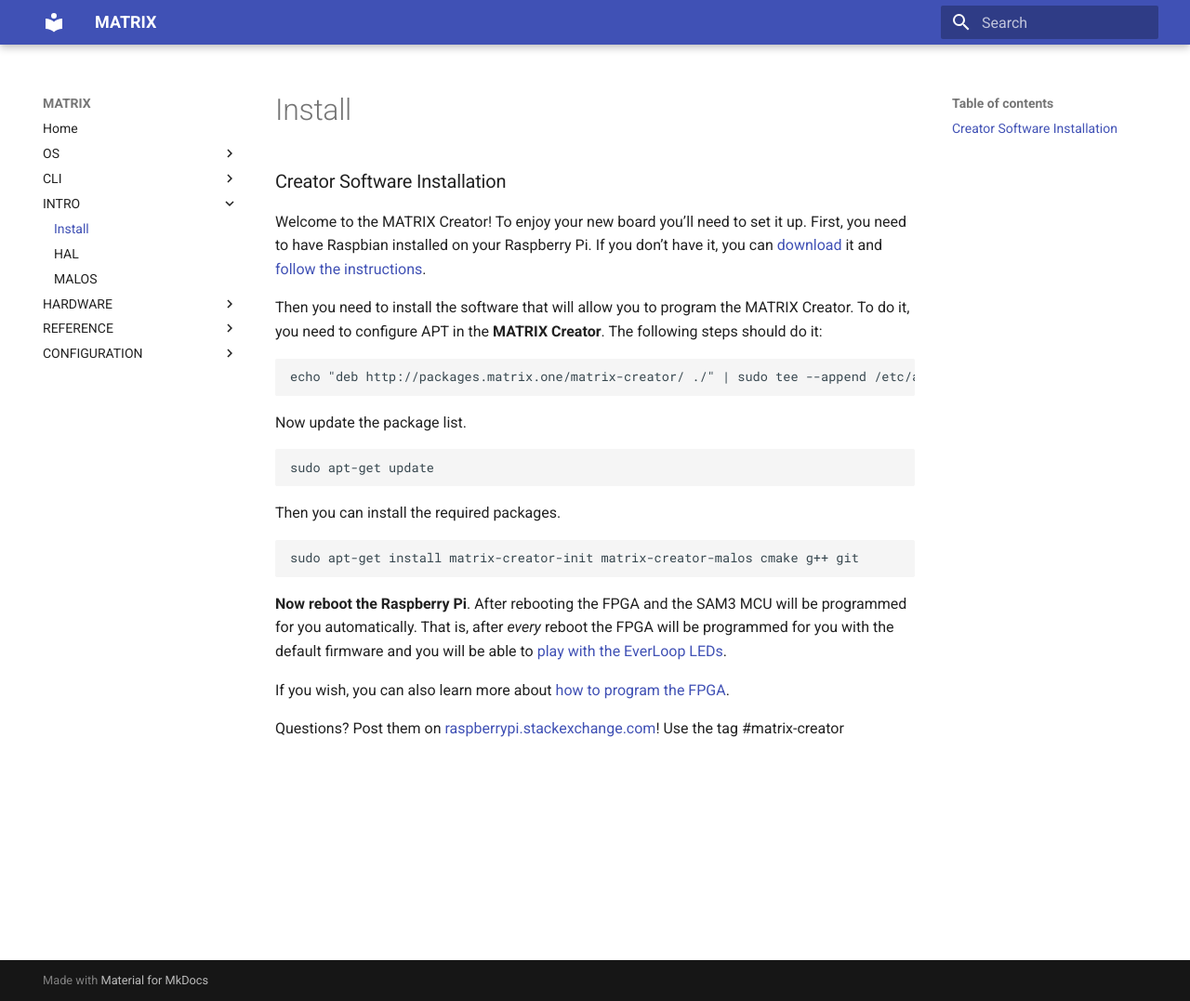
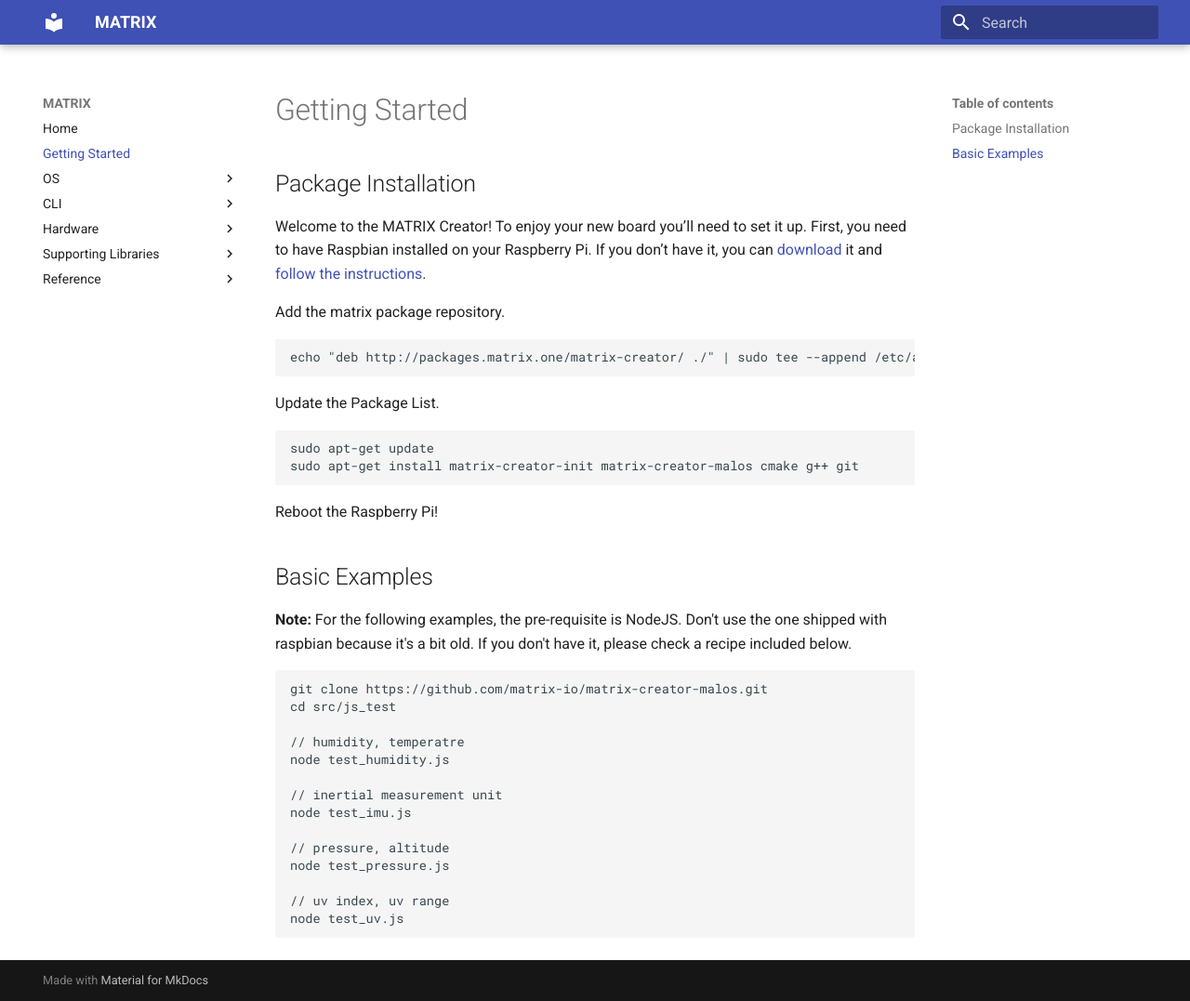
Before and after one commit to matrix-io/matrix-documentation, an MkDocs documentation site: the page built from docs/intro/install.md, in a window 1280 px wide and 1077 px high. Shown: the whole window at 93% size. Built offline with MkDocs 1.6.1 and Material for MkDocs 9.7.7, drawn with Linux system fonts in a browser that asks for light colours; old or Windows-style settings are respelled for this version of MkDocs.

Commit message:
updates to mkdocs

````diff
--- a/docs/intro/install.md
+++ b/docs/intro/install.md
@@ -1,22 +1,36 @@
-### Creator Software Installation
+## Package Installation
 
 Welcome to the MATRIX Creator! To enjoy your new board you’ll need to set it up. First, you need to have Raspbian installed on your Raspberry Pi. If you don’t have it, you can [download](https://www.raspberrypi.org/downloads/raspbian/) it and [follow the instructions](https://www.raspberrypi.org/documentation/installation/installing-images/README.md).
 
-Then you need to install the software that will allow you to program the MATRIX Creator. To do it, you need to configure APT in the **MATRIX Creator**. The following steps should do it:
+Add the matrix package repository.
+```
+echo "deb http://packages.matrix.one/matrix-creator/ ./" | sudo tee --append /etc/apt/sources.list
+```
 
-    echo "deb http://packages.matrix.one/matrix-creator/ ./" | sudo tee --append /etc/apt/sources.list
+Update the Package List.
+```
+sudo apt-get update
+sudo apt-get install matrix-creator-init matrix-creator-malos cmake g++ git
+```
 
-Now update the package list.
+Reboot the Raspberry Pi!
 
-    sudo apt-get update
+## Basic Examples
 
-Then you can install the required packages.
+**Note:** For the following examples, the pre-requisite is NodeJS. Don't use the one shipped with raspbian because it's a bit old. If you don't have it, please check a recipe included below.
+```
+git clone https://github.com/matrix-io/matrix-creator-malos.git
+cd src/js_test
 
-    sudo apt-get install matrix-creator-init matrix-creator-malos cmake g++ git
+// humidity, temperatre
+node test_humidity.js
 
-**Now reboot the Raspberry Pi**. After rebooting the FPGA and the SAM3 MCU will be programmed for you automatically.
-That is, after *every* reboot the FPGA will be programmed for you with the default firmware and you will be able to [play with the EverLoop LEDs](/API/everloop).
+// inertial measurement unit
+node test_imu.js
 
-If you wish, you can also learn more about [how to program the FPGA](/Hardware/fpga).
+// pressure, altitude
+node test_pressure.js
 
-Questions? Post them on [raspberrypi.stackexchange.com](http://raspberrypi.stackexchange.com)! Use the tag #matrix-creator
+// uv index, uv range
+node test_uv.js
+```
--- a/mkdocs.yml
+++ b/mkdocs.yml
@@ -6,33 +6,34 @@
 
 pages:
 - Home: 'index.md'
+- Getting Started: 'intro/install.md'
 - OS:
-  - 'Overview': 'API/overview.md'
-  - 'GPIO': 'API/gpio.md'
-  - 'Sensors': 'API/sensors.md'
-  - 'Filters': 'API/filter.md'
-  - 'Microphone': 'API/microphone.md'
-  - 'IR TX/RX': 'API/ir.md'
-  - 'Everloop': 'API/everloop.md'
-  - 'NFC': 'API/nfc.md'
-  - 'Z-wave': 'API/zwave.md'
-  - 'Zigbee': 'API/zigbee.md'
+  - Apps:
+    - 'Overview': 'API/overview.md'
+    - 'GPIO': 'API/gpio.md'
+    - 'Sensors': 'API/sensors.md'
+    - 'Filters': 'API/filter.md'
+    - 'Microphone': 'API/microphone.md'
+    - 'IR TX/RX': 'API/ir.md'
+    - 'Everloop': 'API/everloop.md'
+    - 'NFC': 'API/nfc.md'
+    - 'Z-wave': 'API/zwave.md'
+    - 'Zigbee': 'API/zigbee.md'
+  - Config:
+    - 'Overview': 'Configuration/overview.md'
+    - 'Screens': 'Configuration/screens.md'
+    - 'Datatypes': 'Configuration/datatypes.md'
 - CLI:
   - 'Overview': 'CLI/overview.md'
   - 'Apps': 'CLI/apps.md'
   - 'Examples': 'CLI/example.md'
-- INTRO:
-  - 'Install': 'intro/install.md'
-  - 'HAL': 'intro/hal.md'
-  - 'MALOS': 'intro/malos.md'
-- HARDWARE:
+- Hardware:
   - 'FPGA': 'Hardware/fpga.md'
   - 'SAM3': 'Hardware/Sam3.md'
   - 'SAM3MCU': 'Hardware/sam3mcu-programming.md'
-- REFERENCE:
+- Supporting Libraries:
+  - 'HAL': 'intro/hal.md'
+  - 'MALOS': 'intro/malos.md'
+- Reference:
   - 'Overview': 'Reference/overview.md'
   - 'Pinout': 'Reference/pinout.md'
-- CONFIGURATION:
-  - 'Overview': 'Configuration/overview.md'
-  - 'Screens': 'Configuration/screens.md'
-  - 'Datatypes': 'Configuration/datatypes.md'
````
Also changed, not shown: docs/API/overview.md (+3 -1 lines).
